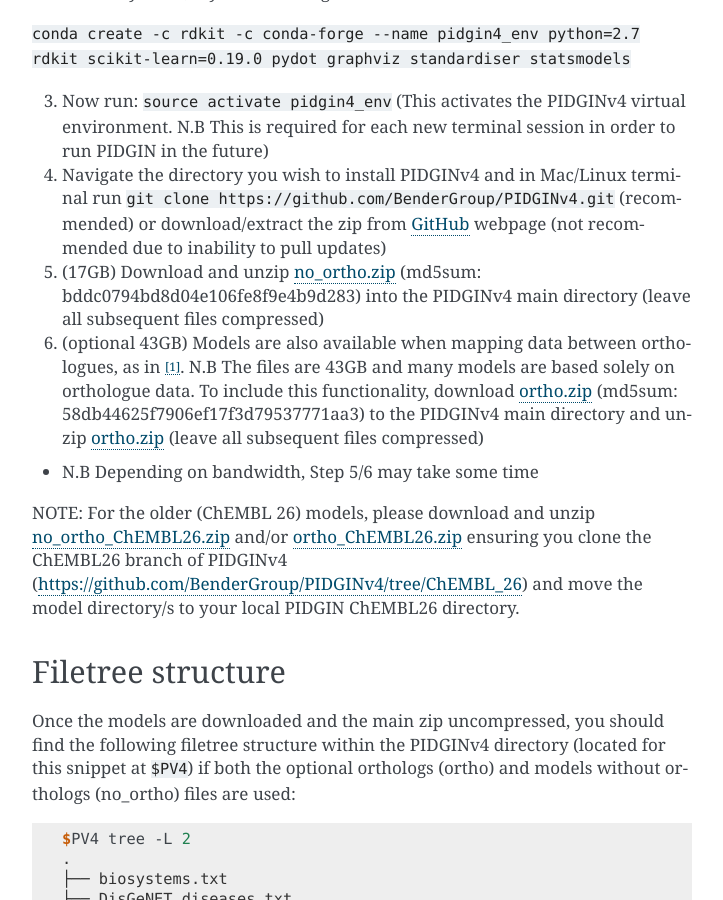
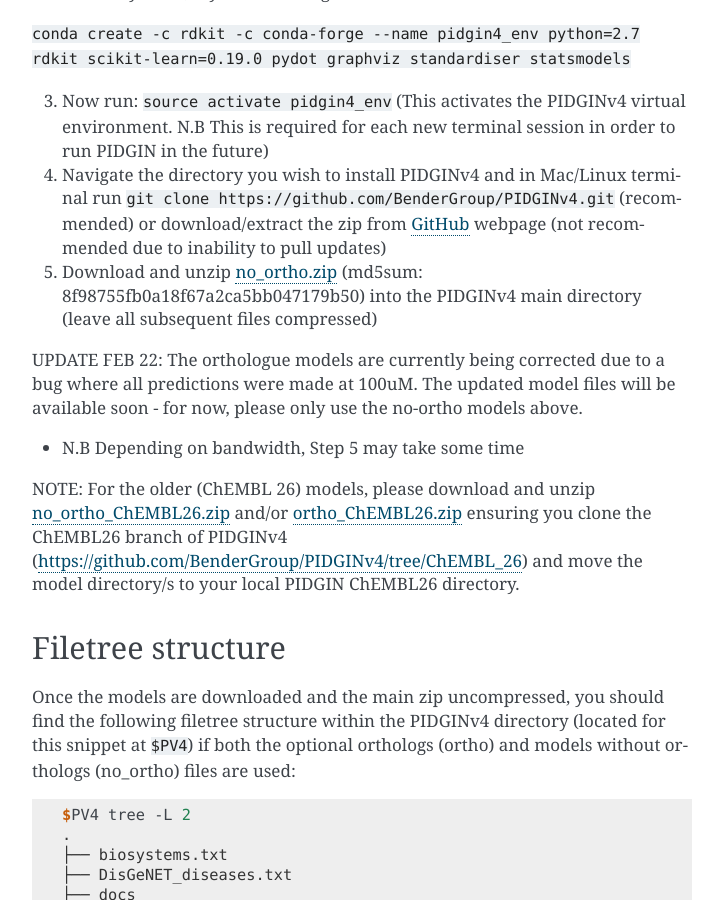
Before and after one commit to BenderGroup/PIDGINv4, a Sphinx documentation site: the page built from docs/install.rst, in a window 1280 px wide and 900 px high, scrolled down 865 px. Shown: the whole window, without its empty margins (388-1111 px from the left). Built offline with Sphinx 7.4.7, drawn with Linux system fonts in a browser that asks for light colours.

Commit message:
Update install.rst

```diff
--- a/docs/install.rst
+++ b/docs/install.rst
@@ -38,11 +38,11 @@
 
 4. Navigate the directory you wish to install PIDGINv4 and in Mac/Linux terminal run ``git clone https://github.com/BenderGroup/PIDGINv4.git`` (recommended) or download/extract the zip from `GitHub`_ webpage (not recommended due to inability to pull updates)
 
-5. (17GB) Download and unzip `no_ortho.zip`_ (md5sum: bddc0794bd8d04e106fe8f9e4b9d283) into the PIDGINv4 main directory (leave all subsequent files compressed)
+5. Download and unzip `no_ortho.zip`_ (md5sum: 8f98755fb0a18f67a2ca5bb047179b50) into the PIDGINv4 main directory (leave all subsequent files compressed)
 
-6. (optional 43GB) Models are also available when mapping data between orthologues, as in [1]_. N.B The files are 43GB and many models are based solely on orthologue data. To include this functionality, download `ortho.zip`_ (md5sum: 58db44625f7906ef17f3d79537771aa3) to the PIDGINv4 main directory and unzip `ortho.zip`_ (leave all subsequent files compressed)
+UPDATE FEB 22: The orthologue models are currently being corrected due to a bug where all predictions were made at 100uM. The updated model files will be available soon - for now, please only use the no-ortho models above.
 
-* N.B Depending on bandwidth, Step 5/6 may take some time
+* N.B Depending on bandwidth, Step 5 may take some time
 
 NOTE: For the older (ChEMBL 26) models, please download and unzip `no_ortho_ChEMBL26.zip`_ and/or `ortho_ChEMBL26.zip`_ ensuring you clone the ChEMBL26 branch of PIDGINv4 (https://github.com/BenderGroup/PIDGINv4/tree/ChEMBL_26) and move the model directory/s to your local PIDGIN ChEMBL26 directory.
 
```
